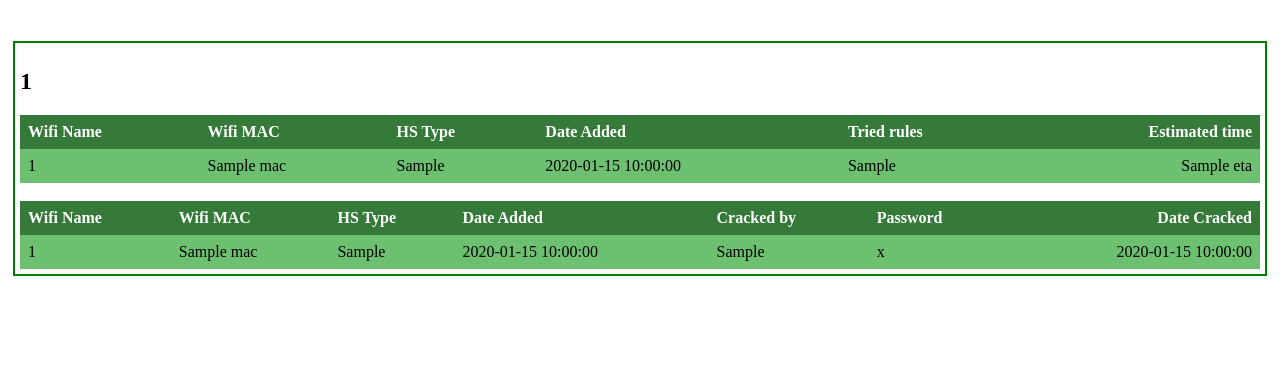
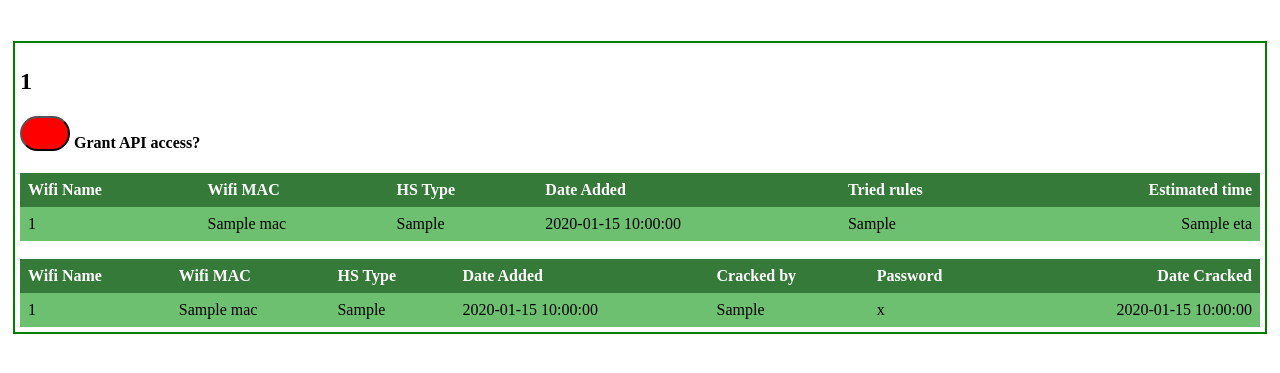
Before and after one commit to RaduNico/psknow, a Flask app: template backend/templates/admin_home.html in a window 1280 px wide. Shown: the part 54-427 px from the top of the page. Run offline with Flask 2, Linux system fonts and the light colour scheme; the template is opened without the code that fills it: most values are stand-ins (such as "Sample title", 1, 10 or a date in 2020); parts of the project's set-up code (start-up, migrations or seed data) failed here and were passed over; some libraries are stand-ins or nearby versions.

Commit message:
backend: Allow API key for users from admin page
Fixes: #4

```diff
--- a/backend/templates/admin_home.html
+++ b/backend/templates/admin_home.html
@@ -3,12 +3,31 @@
 <head>
     <title>PSKnow</title>
     <style>
+        div.userbox {
+            border: 2px solid green;
+            margin: 5px;
+            padding: 5px;
+        }
 
-    div.userbox {
-        border: 2px solid green;
-        margin: 5px;
-        padding: 5px;
-    }
+        .greenbtn {
+          width: 50px;
+          height: 35px;
+          background-color: green;
+          color: white;
+          text-align:center;
+          line-height:50px;
+          border-radius: 30px;
+        }
+
+        .redbtn {
+          width: 50px;
+          height: 35px;
+          background-color: red;
+          color: white;
+          text-align:center;
+          line-height:50px;
+          border-radius: 30px;
+        }
 
     </style>
 
@@ -45,6 +64,40 @@
     {% for user_hs_pair in user_handshakes %}
         <div class="userbox">
         <h2>{{ user_hs_pair[0] }}</h2>
+
+        <div class='container'>
+            <form>
+                <h4>
+                    <input type="button" id={{user_hs_pair[0]}}_btn
+                           {% if permissions[user_hs_pair[0]] %}
+                                style="color:green" class="greenbtn"
+                           {% else %}
+                                style="color:red" class="redbtn"
+                           {% endif %}
+                    />
+                    <label for={{user_hs_pair[0]}}_btn> Grant API access?</label>
+
+                    <script src="//ajax.googleapis.com/ajax/libs/jquery/1.9.1/jquery.min.js"></script>
+                    <script type=text/javascript>
+                            $(function() {
+                              $('#{{user_hs_pair[0]}}_btn').bind('click', function() {
+                                $.getJSON('/change_permissions/{{user_hs_pair[0]}}',
+                                    function(response) {
+                                       if (response.data == true) {
+                                            document.getElementById("{{user_hs_pair[0]}}_btn").style.background="green";
+                                       } else {
+                                            document.getElementById("{{user_hs_pair[0]}}_btn").style.background="red";
+                                       }
+                                });
+                                return false;
+                              });
+                            });
+
+                    </script>
+                </h4>
+            </form>
+
+        </div>
         {% if user_hs_pair[1]["uncracked"]|length > 0 %}
             <table>
                 <tr>
```
Also changed, not shown: backend/source/backend.py (+30 -5 lines), backend/source/wrappers.py (+13 -1 lines).
